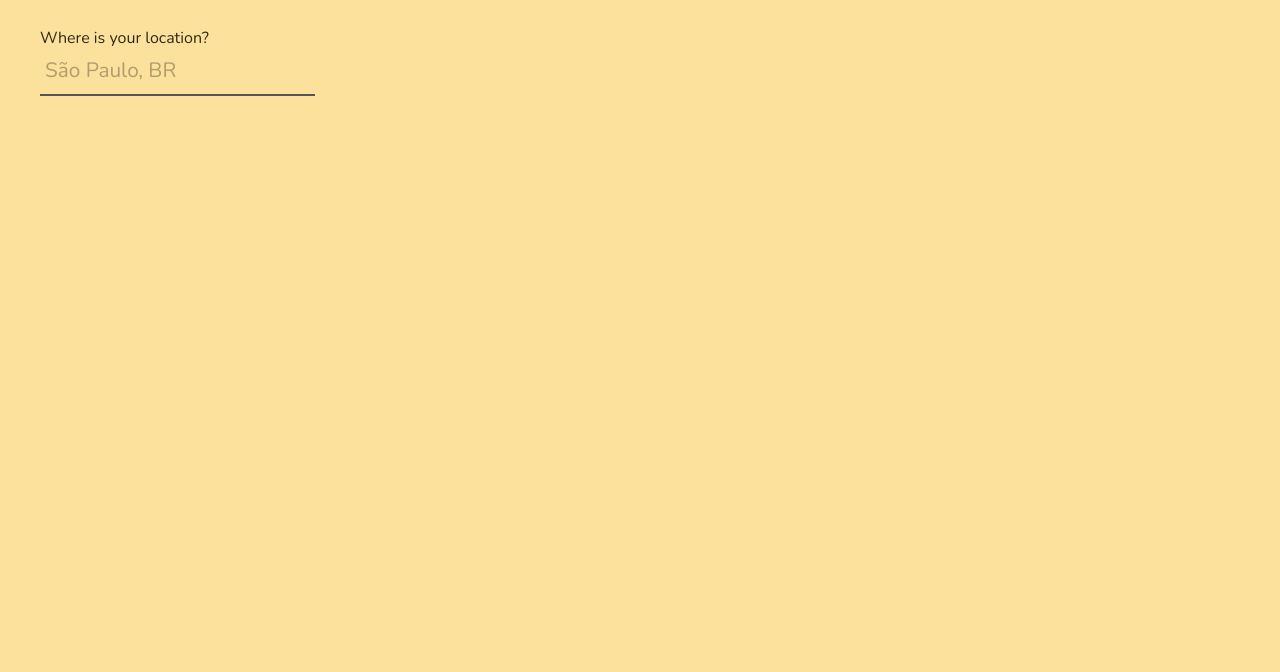
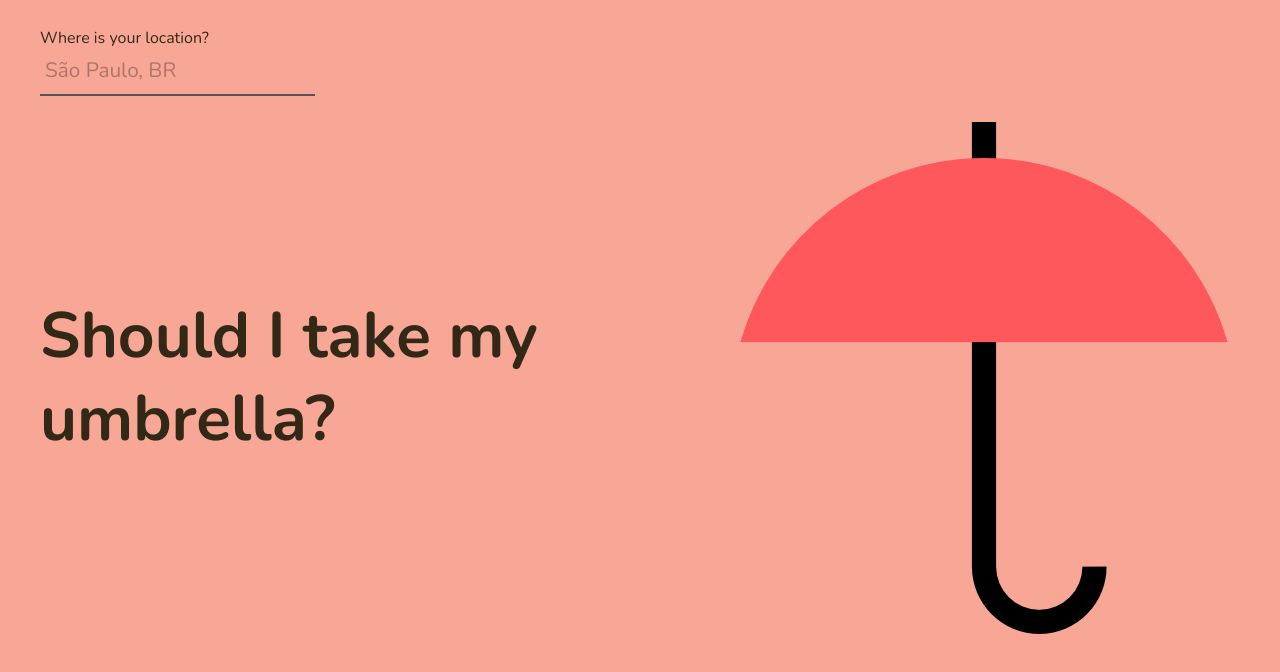
Before and after one commit to joaodorea/weather-app, a Vue app: page / in a window 1280 px wide. Shown: the top 672 px of the page. Built offline with nearby package versions, Linux system fonts and the light colour scheme; no server answers.

Commit message:
feat: creating initial app state

```diff
--- a/src/App.vue
+++ b/src/App.vue
@@ -1,5 +1,5 @@
 <template>
-  <div id="app">
+  <div id="app" :style="{backgroundColor: bgColor}">
     <div class="wrapper">
       <Search :onSubmit="onSubmit" />
 
@@ -11,6 +11,10 @@
           <WeatherSumaryList :info="weatherInfo.daily" />
         </div>
       </template>
+
+      <template v-else>
+        <InitialHero />
+      </template>
     </div>
   </div>
 </template>
@@ -19,18 +23,26 @@
 import Search from './components/Search.vue'
 import Weather from './components/Weather.vue'
 import WeatherSumaryList from './components/WeatherSumaryList.vue'
+import InitialHero from './components/InitialHero.vue'
 
 export default {
   name: 'App',
   components: {
     Search,
     Weather,
-    WeatherSumaryList
+    WeatherSumaryList,
+    InitialHero
   },
 
   data(){
     return {
       weatherInfo: null
+    }
+  },
+
+  computed: {
+    bgColor() {
+      return this.weatherInfo ? '#FCE19C' : '#F8A797'
     }
   },
 
@@ -46,7 +58,7 @@ export default {
 #app {
   min-height: 100vh;
   padding: 30px 30px;
-  background-color: #FCE19C;
+  transition: background-color .3s;
 
   .wrapper {
     max-width: 1200px;
--- a/src/assets/styles/index.scss
+++ b/src/assets/styles/index.scss
@@ -9,3 +9,7 @@
 *, :after, :before {
   box-sizing: border-box;
 }
+
+img {
+  max-width: 100%;
+}
--- /dev/null
+++ b/src/components/InitialHero.vue
@@ -0,0 +1,33 @@
+<template>
+  <div class="row">
+    <h1>Should I take my umbrella?</h1>
+    <img alt="An open umbrella" src="../assets/imgs/umbrella.png" />
+  </div>
+</template>
+
+<script>
+export default {
+  name: 'InitialHero'
+}
+</script>
+
+<style scoped lang="scss">
+.row {
+  display: flex;
+  align-items: center;
+
+  @media screen and (max-width: 768px) {
+    flex-direction: column;
+  }
+
+  h1 {
+    font-size: 4rem;
+    line-height: 1.3;
+
+    @media screen and (max-width: 768px) {
+      margin-bottom: 20px;
+      font-size: 2rem;
+    }
+  }
+}
+</style>
```
Also changed, not shown: src/assets/imgs/umbrella.png (added).
